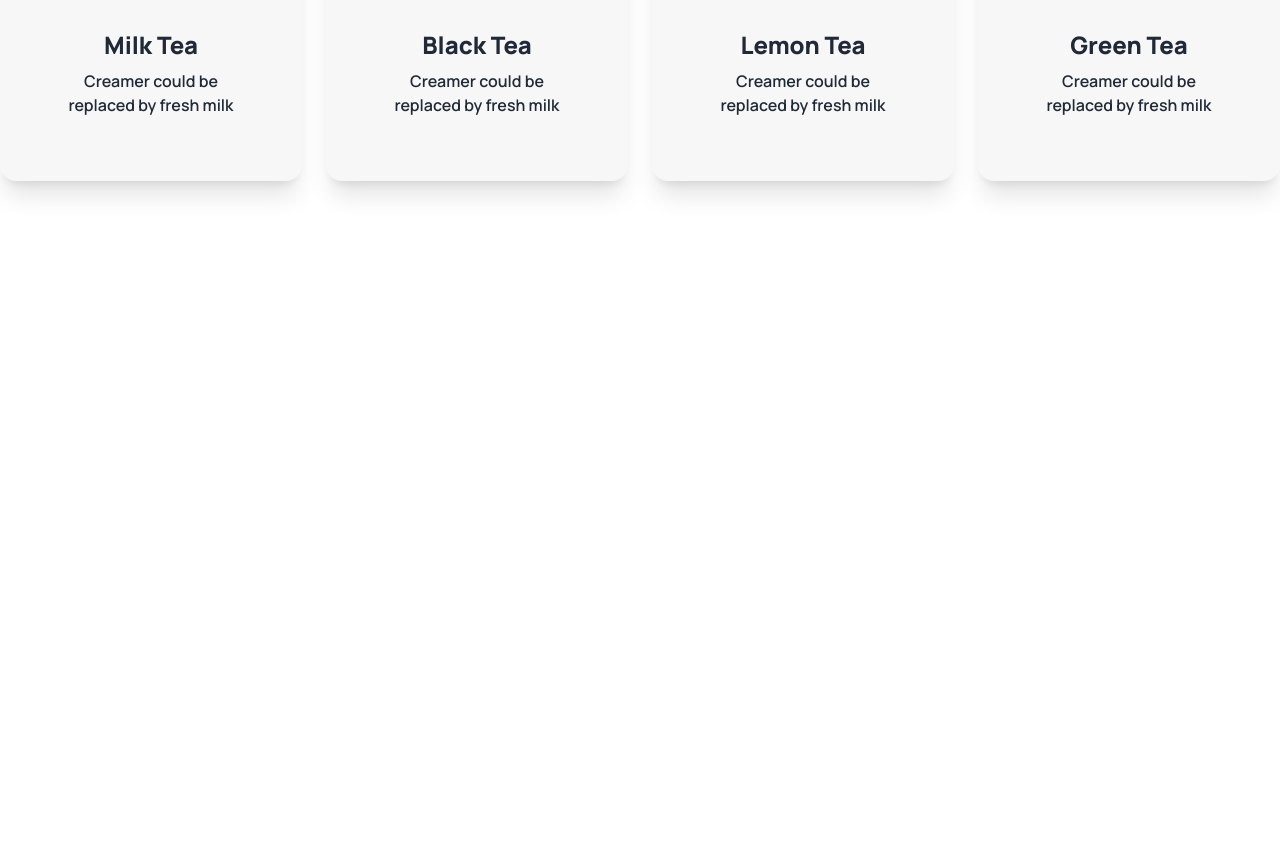
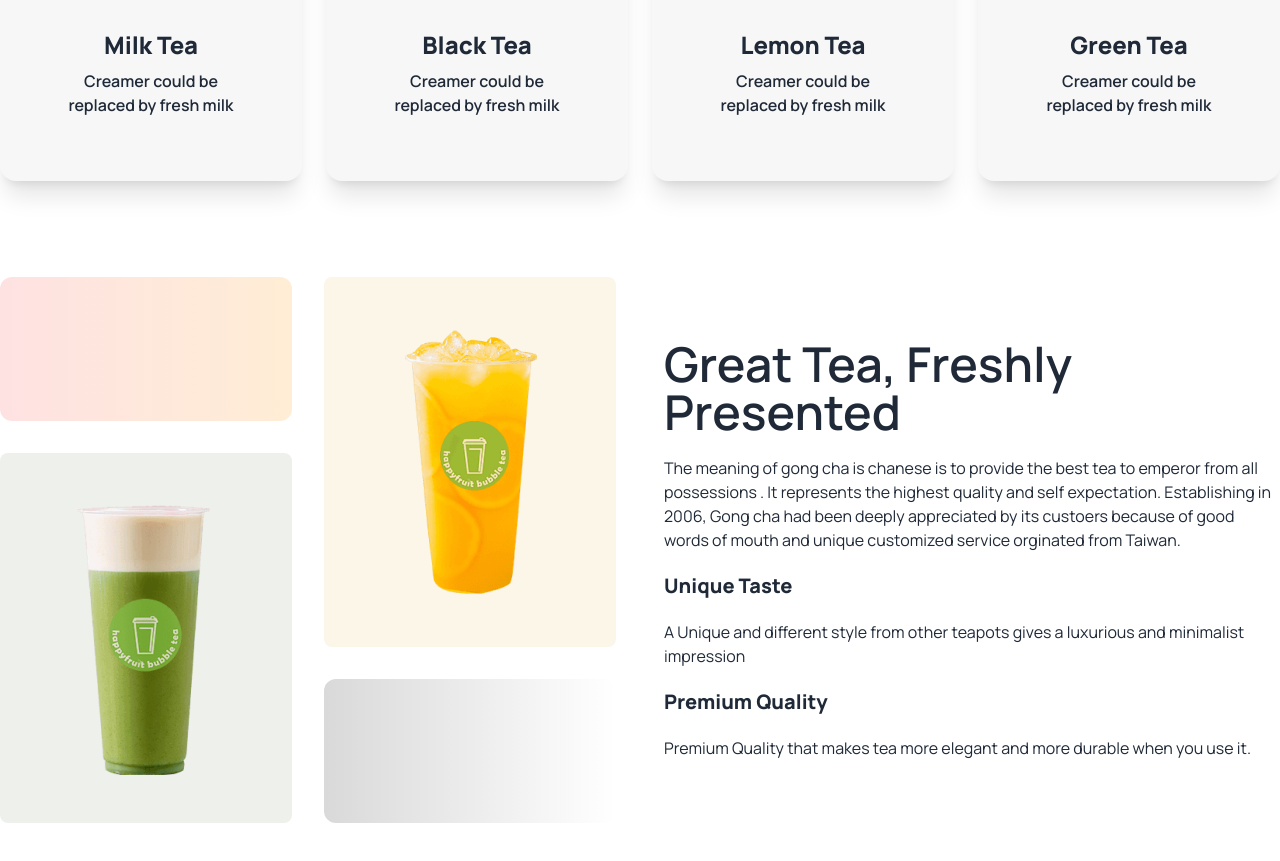
Before and after one commit to Shabbir8788/Tea-House-DaisyUI, a plain HTML site: page index.html in a window 1280 px wide. Shown: the part 864-1725 px from the top of the page. Before the commit the page ends 1141 px from the top, so only its background shows below. Drawn offline with nearby package versions, Linux system fonts and the light colour scheme.

Commit message:
great tea section added

```diff
--- a/index.html
+++ b/index.html
@@ -148,6 +148,53 @@
           </div>
         </div>
       </section>
+
+      <!-- great tea section -->
+      <section class="my-24 flex gap-12 flex-col md:flex-row items-center">
+        <div class="grid gap-8 grid-cols-1 md:grid-cols-2 flex-1">
+          <div
+            class="rounded-xl bg-gradient-to-r from-red-100 to-orange-100 h-36"
+          ></div>
+          <div
+            class="row-span-2 bg-[#fcf6e9] rounded-lg px-8 py-12 flex justify-center items-center"
+          >
+            <img src="images/fresh-1.png" alt="" />
+          </div>
+          <div
+            class="row-span-2 bg-[#eef1eb] rounded-lg px-8 py-12 flex justify-center items-center"
+          >
+            <img src="images/fresh-2.png" alt="" />
+          </div>
+          <div
+            class="rounded-xl bg-gradient-to-r from-[#d9d9d9] to-[#ffffff] h-36"
+          ></div>
+        </div>
+
+        <div class="space-y-5 flex-1">
+          <h3 class="text-2xl md:text-4xl lg:text-5xl font-semibold">
+            Great Tea, Freshly <br />Presented
+          </h3>
+          <p>
+            The meaning of gong cha is chanese is to provide the best tea to
+            emperor from all possessions . It represents the highest quality and
+            self expectation. Establishing in 2006, Gong cha had been deeply
+            appreciated by its custoers because of good words of mouth and
+            unique customized service orginated from Taiwan.
+          </p>
+
+          <h4 class="text-xl font-extrabold">Unique Taste</h4>
+          <p>
+            A Unique and different style from other teapots gives a luxurious
+            and minimalist impression
+          </p>
+
+          <h4 class="text-xl font-extrabold">Premium Quality</h4>
+          <p>
+            Premium Quality that makes tea more elegant and more durable when
+            you use it.
+          </p>
+        </div>
+      </section>
     </main>
     <footer class="container mx-auto"></footer>
   </body>
```
